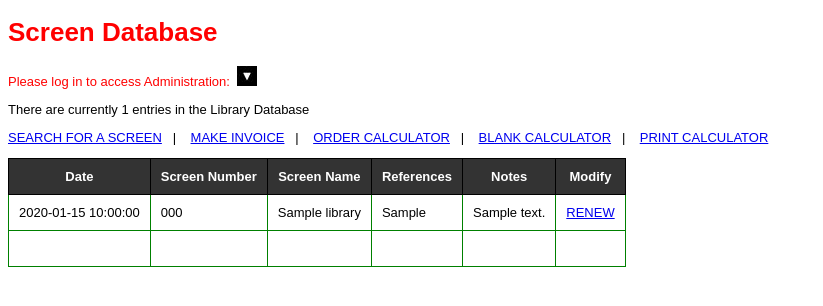
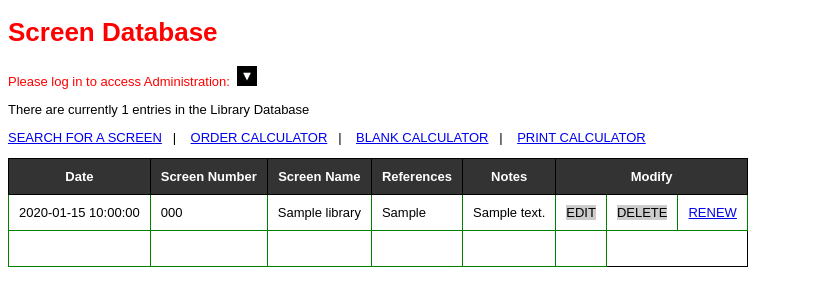
Before and after one commit to eeeejake/Filing_System, a PHP site: page /login.php in a window 1280 px wide. Shown: the top 306 px of the page, without its empty margins (0-823 px from the left). Run offline with PHP 8.4, Linux system fonts and the light colour scheme; tables that the repository leaves empty or names only in its code hold one stand-in row (values such as "Sample post"); some libraries are stand-ins or nearby versions.

Commit message:
Add files via upload

```diff
--- a/login.php
+++ b/login.php
@@ -110,7 +110,6 @@
 </div>
 <?php echo "There are currently $numRows entries in the Library Database ";?>
 <p><a href="search_db.php">SEARCH FOR A SCREEN</a>&nbsp;&nbsp;&nbsp;|&nbsp;&nbsp;&nbsp;
-	<a href="../FORMS/SC_Invoice_Form.pdf">MAKE INVOICE</a>&nbsp;&nbsp;&nbsp;|&nbsp;&nbsp;&nbsp;
     <a href="SC_Price_Generators/Order_Calculator.html">ORDER CALCULATOR</a>&nbsp;&nbsp;&nbsp;|&nbsp;&nbsp;&nbsp;
     <a href="SC_Price_Generators/Blank_Price_Calculator.html">BLANK CALCULATOR</a>&nbsp;&nbsp;&nbsp;|&nbsp;&nbsp;&nbsp;
     <a href="SC_Price_Generators/Print_Price_Calculator.html">PRINT CALCULATOR</a></p>
@@ -127,12 +126,25 @@
 
 <?php
  foreach ($conn->query($getDetails)as $row) { ?>
+ <?php
+ //variables allow user to edit and delete if logged in as admin
+if (isset($_SESSION['userok']) && isset($_SESSION['passwdok'])) {
+	$editlink ="<a href='update_pdo.php?screen_id=".$row['screen_id'].";'>EDIT</a>";
+	$deletelink="<a href='delete_pdo.php?screen_id=".$row['screen_id'].";'>DELETE</a>";
+}
+else {
+	$editlink = "<span class='na'>EDIT</span>";
+	$deletelink = "<span class='na'>DELETE</span>";
+}
+?>
 	 <tr>
     	<td><?php echo $row['screen_date']; ?></td>
         <td><?php echo $row['screen_number']; ?></td>
         <td><?php echo $row['screen_name']; ?></td>
         <td><?php echo $row['screen_refs']; ?></td>
         <td><?php echo $row['screen_notes']; ?></td>
+        <td><?php echo $editlink; ?></td>
+        <td><?php echo $deletelink; ?></td>
         <td><a href="renew_pdo.php?screen_id=<?php echo $row['screen_id']; ?>">RENEW</a></td>
 	</tr>
 <?php } ?>
--- a/screenfiler.php
+++ b/screenfiler.php
@@ -76,8 +76,7 @@
 		echo "&nbsp;&nbsp;&nbsp;|&nbsp;&nbsp;&nbsp;<a href='insert_pdo.php'>FILE A NEW SCREEN</a>";
 	}
 	?>
-	&nbsp;&nbsp;&nbsp;|&nbsp;&nbsp;&nbsp
-	<a href="../FORMS/SC_Invoice_Form.pdf">MAKE INVOICE</a>&nbsp;&nbsp;&nbsp;|&nbsp;&nbsp;&nbsp;
+	&nbsp;&nbsp;&nbsp;|&nbsp;&nbsp;&nbsp;
     <a href="SC_Price_Generators/Order_Calculator.html">ORDER CALCULATOR</a>&nbsp;&nbsp;&nbsp;|&nbsp;&nbsp;&nbsp;
     <a href="SC_Price_Generators/Blank_Price_Calculator.html">BLANK CALCULATOR</a>&nbsp;&nbsp;&nbsp;|&nbsp;&nbsp;&nbsp;
     <a href="SC_Price_Generators/Print_Price_Calculator.html">PRINT CALCULATOR</a>
```
